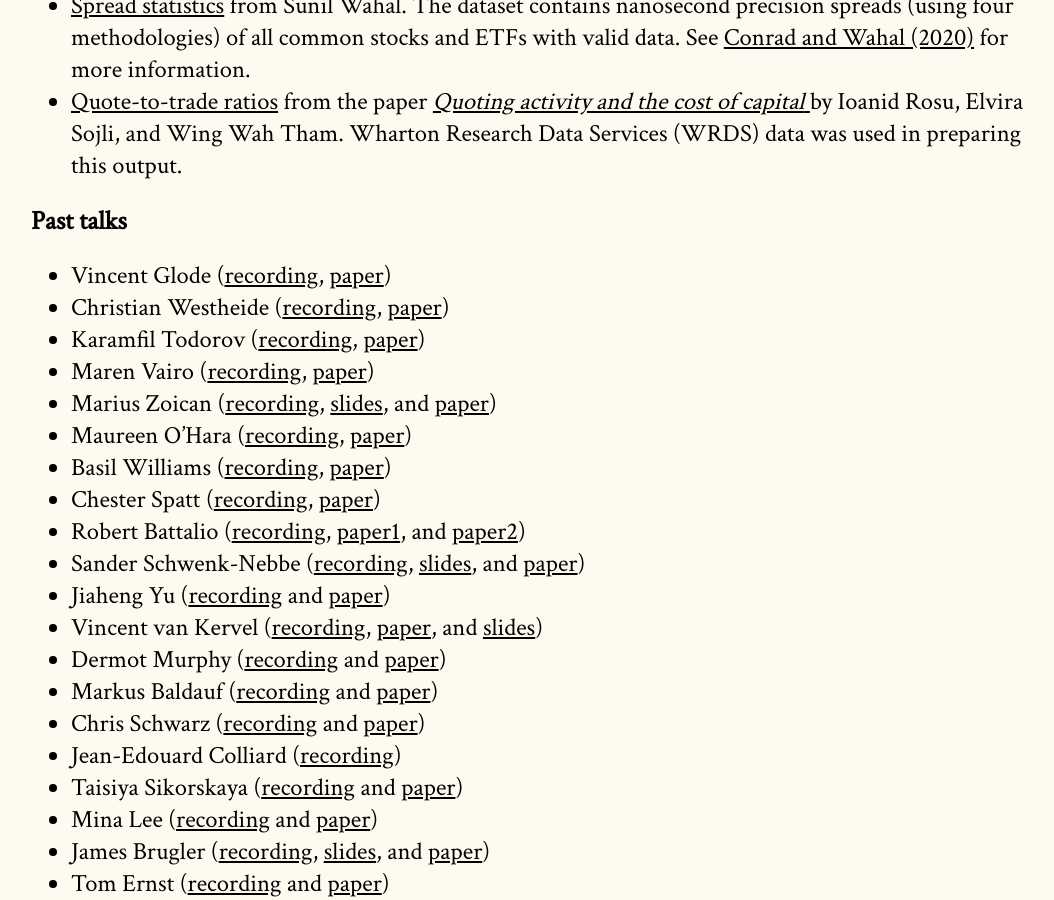
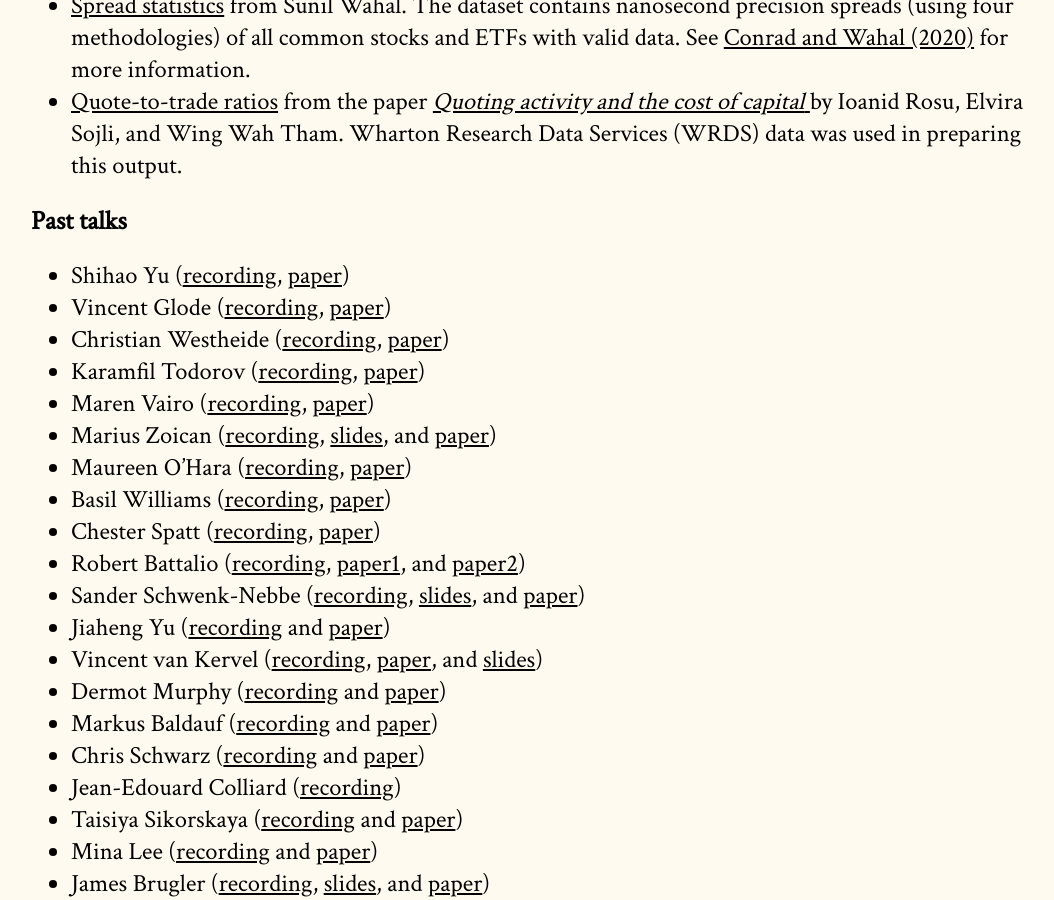
Before and after one commit to cpfiffer/microstructure.exchange, a Jekyll site: the page built from index.md, in a window 1280 px wide and 900 px high, scrolled down 2762 px. Shown: the whole window, without its empty margins (97-1151 px from the left). Built offline with Jekyll 4.4.1, drawn with Linux system fonts in a browser that asks for light colours; some web fonts are replaced.

Commit message:
Update index.md

```diff
--- a/index.md
+++ b/index.md
@@ -61,6 +61,7 @@ The Microstructure Exchange will host resources, tools, and data for microstruct
 - [Quote-to-trade ratios](https://drive.google.com/file/d/1H8wMvA_59-N5Y_xiDPGTbpBsX5BFwOIV/view) from the paper [_Quoting activity and the cost of capital_ ](https://papers.ssrn.com/sol3/papers.cfm?abstract_id=3005928) by Ioanid Rosu, Elvira Sojli, and Wing Wah Tham. Wharton Research Data Services (WRDS) data was used in preparing this output.
 
 ## Past talks
+- Shihao Yu ([recording](https://youtu.be/B-lbXTex1F4), [paper](https://papers.ssrn.com/sol3/papers.cfm?abstract_id=4349184))
 - Vincent Glode ([recording](https://youtu.be/UsEkU5FVzso), [paper](https://microstructure.exchange/papers/Infosales_and_armsraces_29.pdf))
 - Christian Westheide ([recording](https://youtu.be/9QgL7unAlN8), [paper](https://papers.ssrn.com/sol3/papers.cfm?abstract_id=4289346))
 - Karamfil Todorov ([recording](https://youtu.be/S8WG_TC4XU8), [paper](https://papers.ssrn.com/sol3/papers.cfm?abstract_id=4301416))
```
